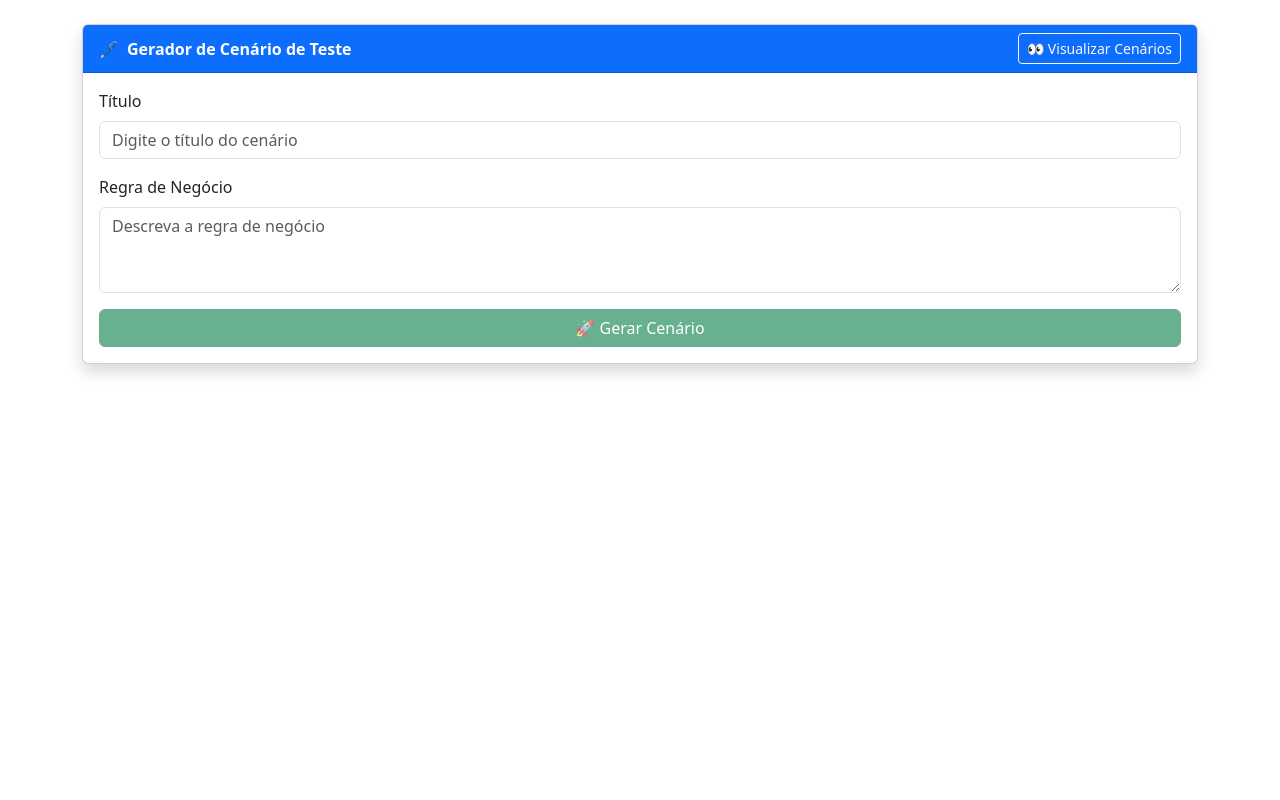
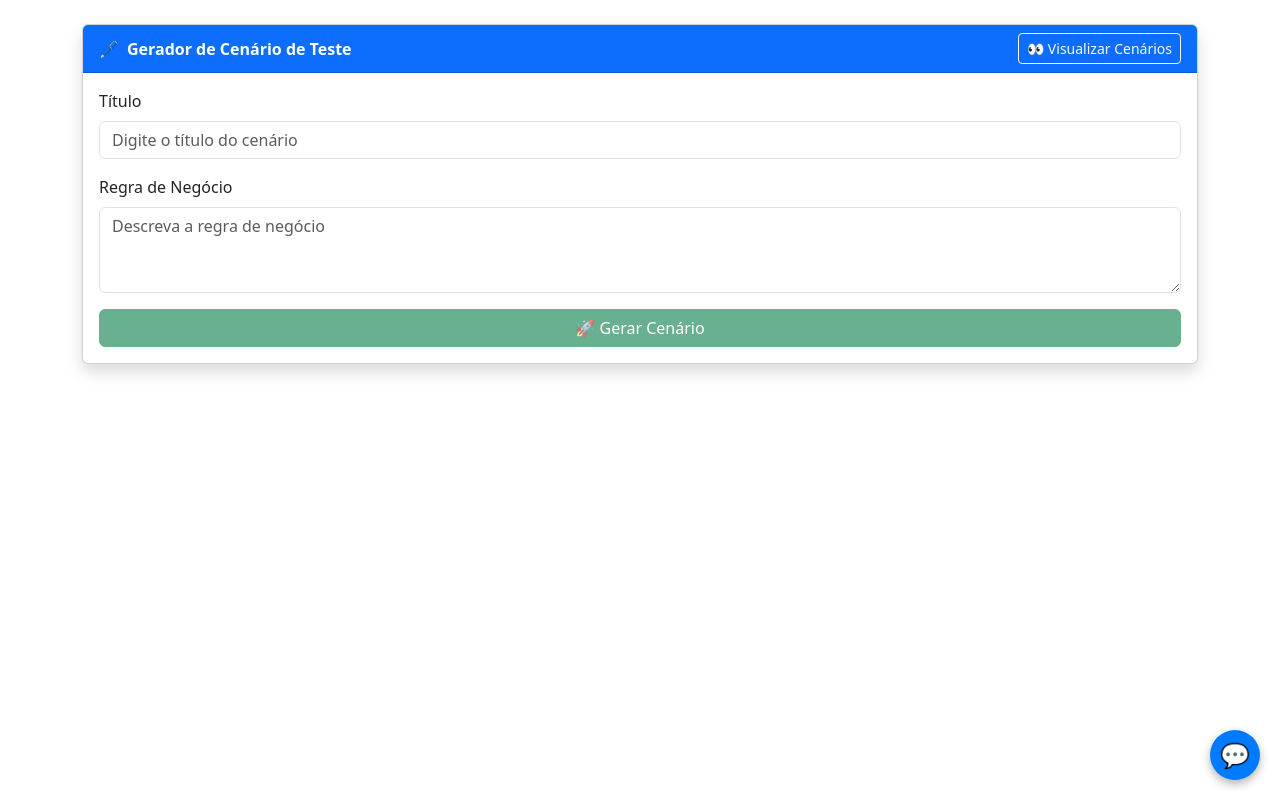
Before and after one commit to JeanHeberth/gerar-cenario-teste-app, an Angular app: page / in a window 1280 px wide. Built offline with nearby package versions, Linux system fonts and the light colour scheme.

Commit message:
Finalizado a configuração de acesso por ip em outra máquina.

```diff
--- a/angular.json
+++ b/angular.json
@@ -27,7 +27,7 @@
               }
             ],
             "styles": [
-              "src/styles.css",
+              "src/styles.css"
             ],
             "scripts": [],
             "server": "src/main.server.ts",
--- a/src/app/cenario-list/cenario-list.component.ts
+++ b/src/app/cenario-list/cenario-list.component.ts
@@ -19,7 +19,7 @@ export class CenarioListComponent implements OnInit {
   constructor(private http: HttpClient) {}
 
   ngOnInit(): void {
-    this.http.get<any[]>('http://192.168.1.10:8089/cenario').subscribe({
+    this.http.get<any[]>('http://192.168.1.9:8089/cenario').subscribe({
       next: (res) => this.cenarios = res.reverse(),
       error: (err) => console.error('Erro ao buscar cenários:', err)
     });
--- a/src/app/cenario/cenario.component.css
+++ b/src/app/cenario/cenario.component.css
@@ -0,0 +1,31 @@
+.chat-fab {
+  position: fixed;
+  bottom: 20px;
+  right: 20px;
+  background-color: #007bff;
+  color: white;
+  font-size: 24px;
+  width: 50px;
+  height: 50px;
+  border-radius: 50%;
+  display: flex;
+  align-items: center;
+  justify-content: center;
+  cursor: pointer;
+  z-index: 10000;
+  box-shadow: 0 4px 10px rgba(0, 0, 0, 0.3);
+}
+
+.chat-container {
+  position: fixed;
+  bottom: 80px;
+  right: 20px;
+  width: 400px;
+  height: 600px;
+  background: white;
+  border: 1px solid #ccc;
+  z-index: 9999;
+  border-radius: 10px;
+  overflow: hidden;
+  box-shadow: 0 0 10px rgba(0, 0, 0, 0.2);
+}
--- a/src/app/cenario/cenario.component.html
+++ b/src/app/cenario/cenario.component.html
@@ -48,4 +48,20 @@
       </div>
     </div>
   </div>
+
+  <!-- Botão flutuante -->
+  <div class="chat-fab" (click)="mostrarChat = !mostrarChat">
+    💬
+  </div>
+
+  <!-- Chat embutido -->
+  <div class="chat-container" *ngIf="mostrarChat">
+    <iframe
+      src="https://astra.datastax.com/langflow/605a2b2b-fb1f-4886-a8d4-01021ebda04a/flow/a4291ec5-2297-41d6-8ac4-643072d6a337"
+      frameborder="0"
+      width="100%"
+      height="100%">
+    </iframe>
+  </div>
+
 </div>
--- a/src/app/cenario/cenario.component.ts
+++ b/src/app/cenario/cenario.component.ts
@@ -17,6 +17,7 @@ import {Router} from '@angular/router';
 export class CenarioComponent {
   form;
   successMessage = '';
+  mostrarChat = false;
 
 
   loading = false;
@@ -34,7 +35,7 @@ export class CenarioComponent {
       this.loading = true;
       const data = this.form.value;
 
-      this.http.post('http://192.168.1.10:8089/cenario', data).subscribe({
+      this.http.post('http://192.168.1.9:8089/cenario', data).subscribe({
         next: () => {
           this.successMessage = '✅ Cenário gerado com sucesso!';
           this.form.reset();
@@ -54,4 +55,6 @@ export class CenarioComponent {
     this.router.navigate(['/cenarios']);
   }
 
+
+
 }
--- a/src/index.html
+++ b/src/index.html
@@ -13,5 +13,7 @@
 </head>
 <body>
   <app-root></app-root>
+
+
 </body>
 </html>
--- a/src/styles.css
+++ b/src/styles.css
@@ -1 +1,15 @@
-/* You can add global styles to this file, and also import other style files */
+langflow-chat {
+  position: fixed !important;
+  bottom: 20px !important;
+  right: 20px !important;
+  z-index: 9999;
+  max-height: 80vh !important;
+  max-width: 380px !important;
+  overflow: hidden !important;
+  transition: all 0.3s ease-in-out;
+  border-radius: 12px;
+}
+
+langflow-chat::part(container) {
+  max-height: 100% !important;
+}
```
